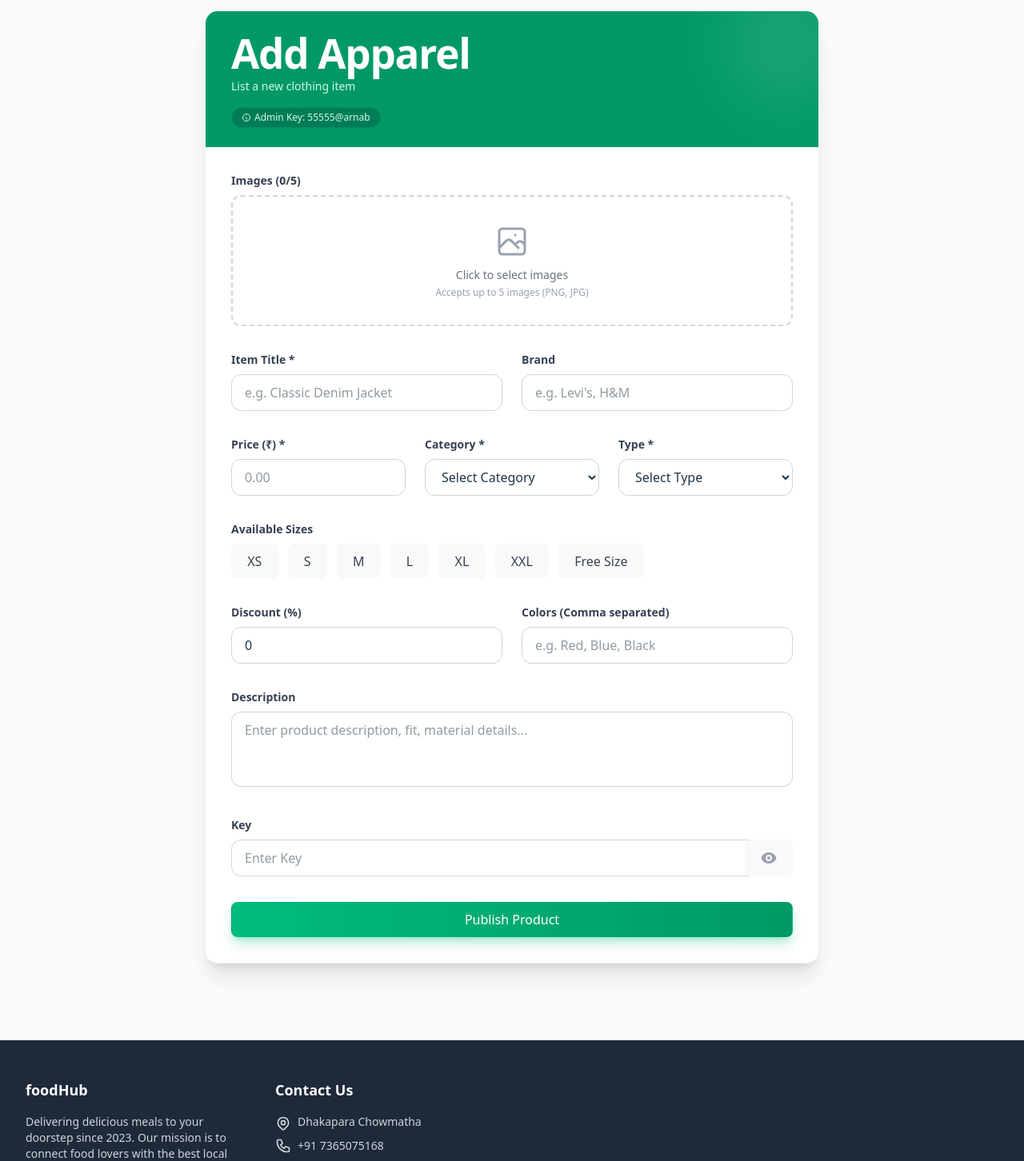
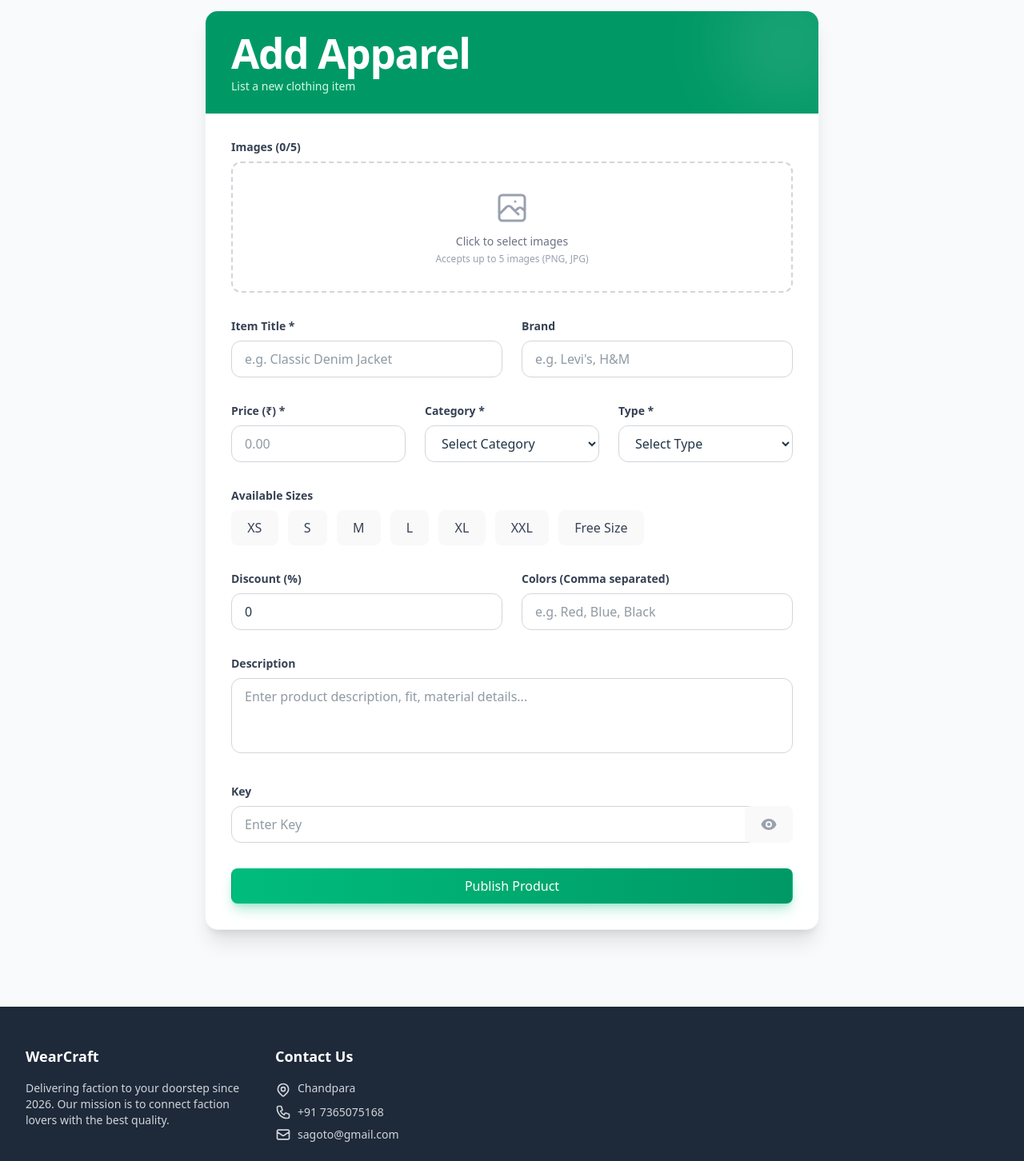
Before and after one commit to arnabadhikaryy/warecreft_frontend, a React (Vite) app: page /addfood in a window 1280 px wide. Shown: the part 100-1552 px from the top of the page at 80% size. Built offline with nearby package versions, Linux system fonts and the light colour scheme.

Commit message:
first commit 2277hhh

```diff
--- a/src/component/addfood.jsx
+++ b/src/component/addfood.jsx
@@ -178,13 +178,6 @@ const AddFoodPage = () => {
               <div className="relative z-10">
                 <h1 className="text-3xl font-bold text-white tracking-tight">Add Apparel</h1>
                 <p className="text-emerald-100 mt-1 text-sm">List a new clothing item</p>
-
-                <div className="mt-4 inline-flex items-center px-3 py-1 rounded-full bg-emerald-800/50 border border-emerald-500/30 text-xs text-emerald-100">
-                  <svg xmlns="http://www.w3.org/2000/svg" className="h-3 w-3 mr-1" fill="none" viewBox="0 0 24 24" stroke="currentColor">
-                    <path strokeLinecap="round" strokeLinejoin="round" strokeWidth={2} d="M13 16h-1v-4h-1m1-4h.01M21 12a9 9 0 11-18 0 9 9 0 0118 0z" />
-                  </svg>
-                  Admin Key: 55555@arnab
-                </div>
               </div>
               <div className="absolute -top-10 -right-10 w-40 h-40 bg-white opacity-10 rounded-full blur-2xl"></div>
             </div>
--- a/src/component/futer.jsx
+++ b/src/component/futer.jsx
@@ -9,10 +9,10 @@ const Footer = () => {
 
           {/* About Section */}
           <div className="space-y-4">
-            <h3 className="text-lg font-bold">foodHub</h3>
+            <h3 className="text-lg font-bold">WearCraft</h3>
             <p className="text-gray-300 text-sm">
-              Delivering delicious meals to your doorstep since 2023.
-              Our mission is to connect food lovers with the best local chefs.
+              Delivering faction to your doorstep since 2026.
+              Our mission is to connect faction lovers with the best quality.
             </p>
           </div>
 
@@ -25,7 +25,7 @@ const Footer = () => {
                   <path strokeLinecap="round" strokeLinejoin="round" strokeWidth="2" d="M17.657 16.657L13.414 20.9a1.998 1.998 0 01-2.827 0l-4.244-4.243a8 8 0 1111.314 0z" />
                   <path strokeLinecap="round" strokeLinejoin="round" strokeWidth="2" d="M15 11a3 3 0 11-6 0 3 3 0 016 0z" />
                 </svg>
-               Dhakapara Chowmatha
+               Chandpara
               </li>
               <li className="flex items-center">
                 <svg className="h-5 w-5 mr-2" fill="none" stroke="currentColor" viewBox="0 0 24 24">
@@ -37,7 +37,7 @@ const Footer = () => {
                 <svg className="h-5 w-5 mr-2" fill="none" stroke="currentColor" viewBox="0 0 24 24">
                   <path strokeLinecap="round" strokeLinejoin="round" strokeWidth="2" d="M3 8l7.89 5.26a2 2 0 002.22 0L21 8M5 19h14a2 2 0 002-2V7a2 2 0 00-2-2H5a2 2 0 00-2 2v10a2 2 0 002 2z" />
                 </svg>
-                adhikaryarnab977@gmail.com
+                sagoto@gmail.com
               </li>
             </ul>
           </div>
```
